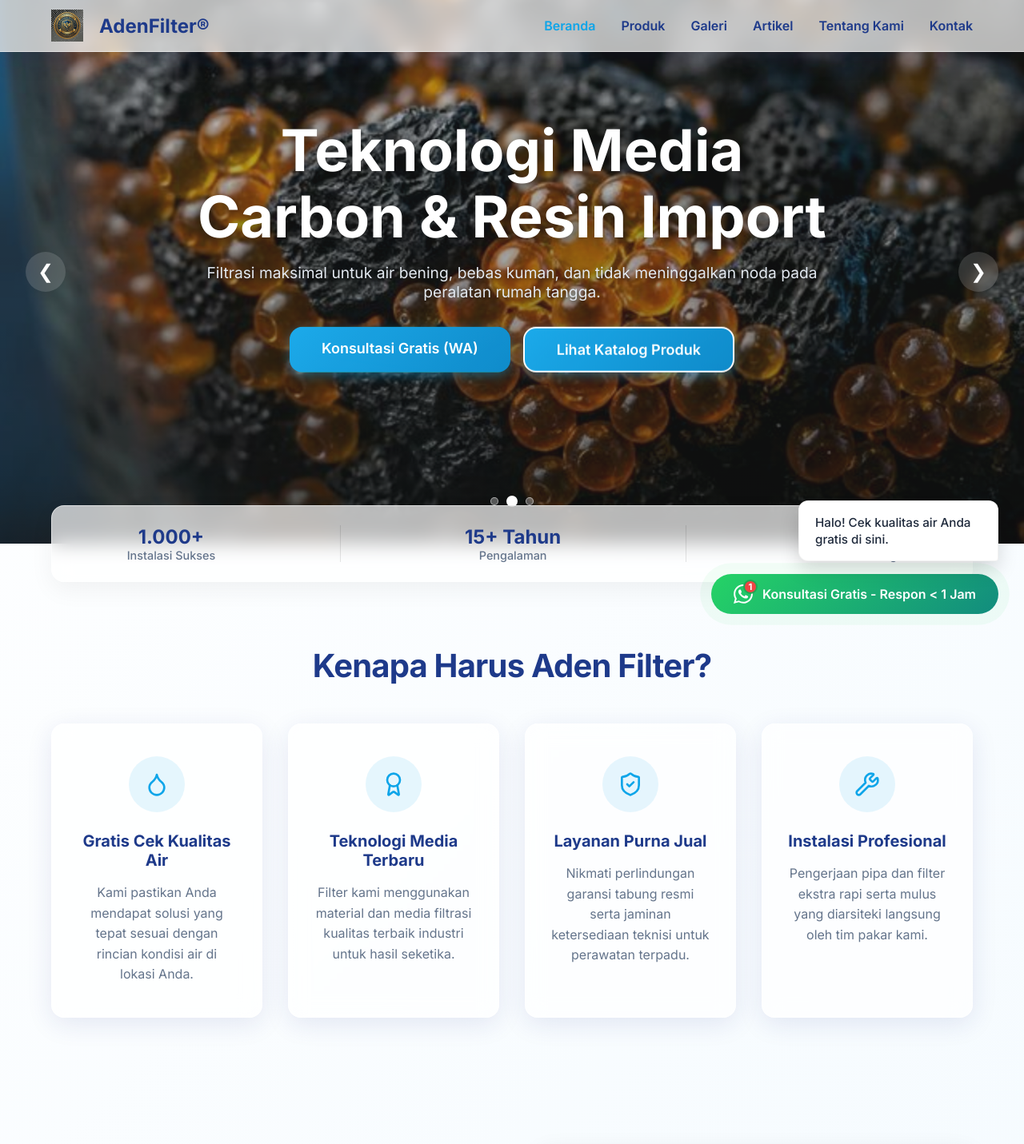
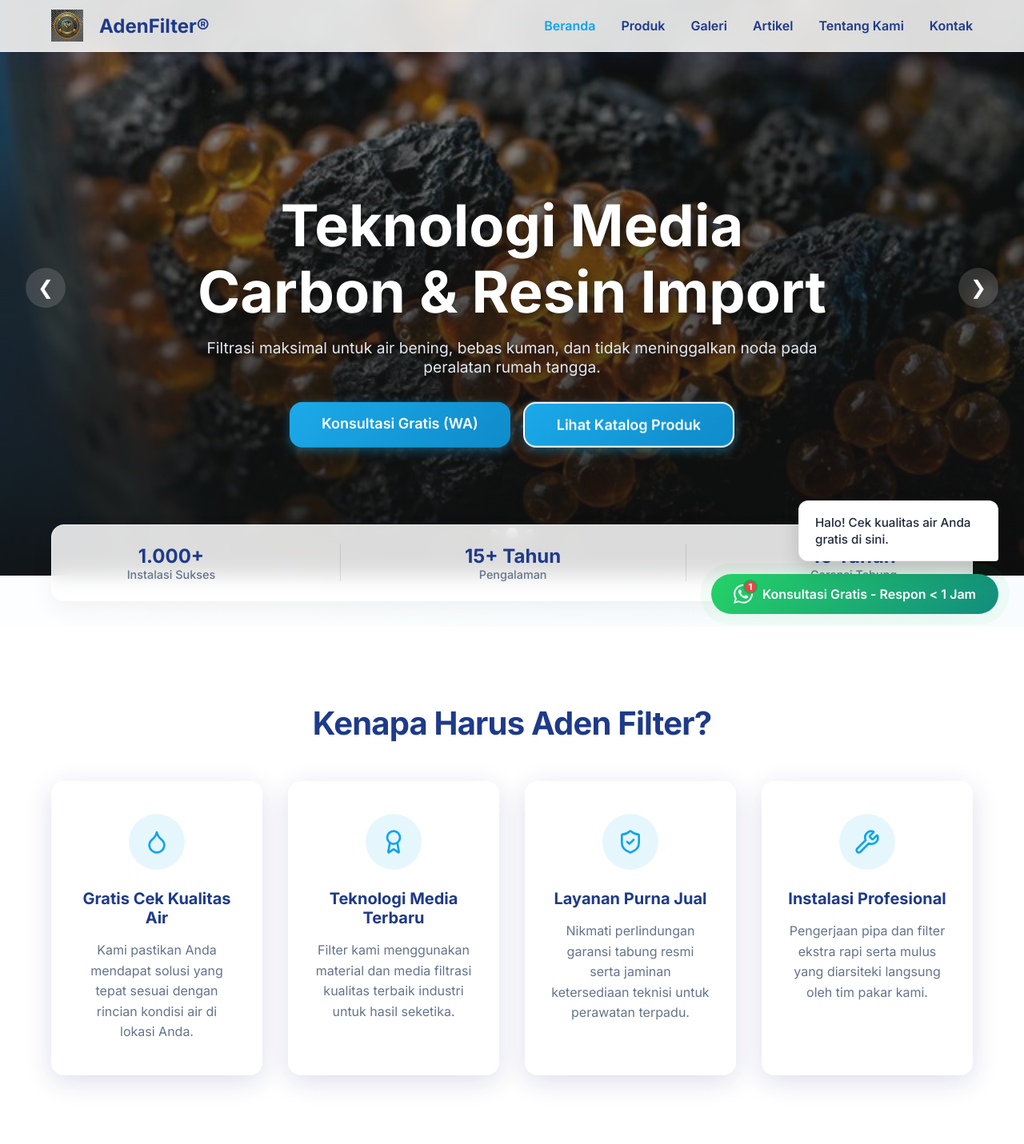
Before and after one commit to adenfilterofficial-blip/adenfilter, a React (Vite) app: page / in a window 1280 px wide. Shown: the top 1431 px of the page at 80% size. Built offline with nearby package versions, Linux system fonts and the light colour scheme.

Commit message:
fix: resolve layout spacing, stacking, and hero text readability issues

```diff
--- a/src/components/ArticlePreview.tsx
+++ b/src/components/ArticlePreview.tsx
@@ -23,7 +23,7 @@
 
 export const ArticlePreview = () => {
   return (
-    <section className="container section-padding" style={{ paddingBottom: '3rem' }}>
+    <section className="container section-padding">
       <div style={{ textAlign: 'center', marginBottom: '3rem' }}>
         <h2 className="section-title" style={{ marginBottom: '1rem' }}>Edukasi & Artikel</h2>
         <p style={{ color: 'var(--text-muted)', fontSize: '1.1rem' }}>Panduan dan informasi mendalam seputar instalasi, perawatan, dan kualitas air minum terbaik.</p>
--- a/src/components/HeroCarousel.tsx
+++ b/src/components/HeroCarousel.tsx
@@ -7,19 +7,19 @@
     image: "/assets/images/hero-slide-1.jpg",
     title: "Air Kuning, Bau Besi, atau Berkapur? Selesai dalam 1x Instalasi!",
     subtitle: "Solusi Air Bersih Terpercaya • Terdaftar HAKI • Gratis Konsultasi & Cek Kualitas Air.",
-    overlayBg: "linear-gradient(to bottom, rgba(0,0,0,0.5) 0%, rgba(0,0,0,0.85) 100%)"
+    overlayBg: "linear-gradient(to bottom, rgba(0,0,0,0.6) 0%, rgba(0,0,0,0.9) 100%)"
   },
   {
     image: "/assets/images/hero-slide-2.jpg",
     title: "Teknologi Media Carbon & Resin Import",
     subtitle: "Filtrasi maksimal untuk air bening, bebas kuman, dan tidak meninggalkan noda pada peralatan rumah tangga.",
-    overlayBg: "linear-gradient(to bottom, rgba(0,0,0,0.2) 0%, rgba(0,0,0,0.6) 100%)"
+    overlayBg: "linear-gradient(to bottom, rgba(0,0,0,0.4) 0%, rgba(0,0,0,0.85) 100%)"
   },
   {
     image: "/assets/images/hero-slide-3.jpg",
     title: "Melayani Aceh hingga Papua, Pusat di Tangsel & Jogja",
     subtitle: "Sudah dipercaya lebih dari 1.000+ pelanggan residensial dan industri di seluruh Indonesia.",
-    overlayBg: "linear-gradient(to bottom, rgba(0,0,0,0.4) 0%, rgba(0,0,0,0.8) 100%)"
+    overlayBg: "linear-gradient(to bottom, rgba(0,0,0,0.5) 0%, rgba(0,0,0,0.85) 100%)"
   }
 ];
 
@@ -48,7 +48,7 @@
             fetchPriority={index === 0 ? "high" : ("low" as any)}
           />
           <div className="hero-overlay" style={{ background: slide.overlayBg }}></div>
-          <div className="hero-content" style={{ padding: '0 1.5rem', width: '100%' }}>
+          <div className="hero-content" style={{ padding: '80px 1.5rem 0', width: '100%', top: '50%' }}>
             {index === 0 && (
               <div style={{ display: 'inline-flex', alignItems: 'center', gap: '0.4rem', background: 'rgba(255,255,255,0.15)', padding: '0.4rem 1rem', borderRadius: '50px', backdropFilter: 'blur(10px)', border: '1px solid rgba(255,255,255,0.3)', marginBottom: '1.5rem', position: 'relative', zIndex: 10 }}>
                 <Shield size={16} color="var(--primary-color, #fff)" />
--- a/src/components/Packages.tsx
+++ b/src/components/Packages.tsx
@@ -23,7 +23,7 @@
   ];
 
   return (
-    <section className="container section-padding" style={{ backgroundColor: 'rgba(248,250,252,0.5)', borderRadius: '24px', margin: '2rem auto' }}>
+    <section className="container section-padding" style={{ background: 'rgba(248,250,252,0.8)', borderRadius: '32px', border: '1px solid var(--glass-border)' }}>
       <div style={{ textAlign: 'center', marginBottom: '3rem' }}>
         <h2 className="section-title" style={{ marginBottom: '1rem' }}>Paket Solusi Populer</h2>
         <p style={{ color: 'var(--text-muted)', fontSize: '1.2rem', fontWeight: 600 }}>Tersedia berbagai pilihan. Harga mulai dari <span style={{ color: 'var(--primary-color)' }}>Rp 2.750.000</span></p>
--- a/src/components/ProfileSnippet.tsx
+++ b/src/components/ProfileSnippet.tsx
@@ -3,7 +3,7 @@
 
 export const ProfileSnippet = () => {
   return (
-    <section className="container section-padding" style={{ paddingBottom: '2rem' }}>
+    <section className="container section-padding">
       <div className="profile-snippet-layout">
         <div className="profile-snippet-content">
           <h2 className="section-title" style={{ textAlign: 'left', marginBottom: '1.5rem', fontSize: '2.2rem' }}>Pakar Penjernih Air Terpercaya di Bogor & Sekitarnya</h2>
--- a/src/components/Testimonials.tsx
+++ b/src/components/Testimonials.tsx
@@ -6,7 +6,7 @@
   ];
 
   return (
-    <section className="container section-padding" style={{ paddingBottom: '7rem' }}>
+    <section className="container section-padding">
       <h2 className="section-title">Testimoni Klien & Pelanggan</h2>
       <div className="testi-grid">
         {tests.map((t, i) => (
--- a/src/index.css
+++ b/src/index.css
@@ -5,9 +5,9 @@
   --primary-dark: #1e3a8a;
   --accent-cyan: #22d3ee;
   --bg-gradient: linear-gradient(135deg, #ffffff 0%, #e0f2fe 100%);
-  --glass-bg: rgba(255, 255, 255, 0.7);
-  --glass-border: rgba(255, 255, 255, 0.5);
-  --glass-shadow: 0 8px 32px 0 rgba(31, 38, 135, 0.1);
+  --glass-bg: rgba(255, 255, 255, 0.85);
+  --glass-border: rgba(255, 255, 255, 0.6);
+  --glass-shadow: 0 8px 32px 0 rgba(31, 38, 135, 0.15);
   --text-main: #1e293b;
   --text-muted: #64748b;
   --white: #ffffff;
@@ -58,12 +58,16 @@
   top: 0;
   left: 0;
   right: 0;
-  z-index: 50;
-  padding: 1rem 0;
+  z-index: 100;
+  padding: 1.25rem 0;
   border-top: none;
   border-left: none;
   border-right: none;
   border-radius: 0;
+  background: var(--glass-bg);
+  backdrop-filter: blur(16px);
+  -webkit-backdrop-filter: blur(16px);
+  border-bottom: 1px solid var(--glass-border);
 }
 .navbar .container {
   display: flex;
@@ -83,8 +87,8 @@
 /* Hero Carousel */
 .hero-carousel {
   position: relative;
-  height: 85vh;
-  min-height: 600px;
+  height: 90vh;
+  min-height: 700px;
   overflow: hidden;
   display: flex;
   align-items: center;
@@ -407,7 +411,13 @@
 
 /* New Content Sections */
 .section-padding {
-  padding: 5rem 1.5rem;
+  padding: 6rem 1.5rem;
+}
+
+.home-section {
+  position: relative;
+  z-index: 10;
+  background: var(--white);
 }
 
 /* Nav links */
--- a/src/pages/Home.tsx
+++ b/src/pages/Home.tsx
@@ -16,7 +16,7 @@
     <>
       <HeroCarousel ctaLink={contact.whatsapp_link} />
 
-      <div className="container" style={{ marginTop: '-3rem', position: 'relative', zIndex: 10 }}>
+      <div className="container" style={{ marginTop: '-4rem', position: 'relative', zIndex: 10, marginBottom: '2rem' }}>
         <div className="glass-panel" style={{ display: 'flex', flexWrap: 'wrap', justifyContent: 'space-around', padding: '1.5rem', textAlign: 'center', gap: '1rem', boxShadow: '0 10px 30px rgba(0,0,0,0.05)' }}>
           <div>
             <div style={{ fontSize: '1.5rem', fontWeight: 800, color: 'var(--primary-dark)' }}>1.000+</div>
@@ -35,10 +35,10 @@
         </div>
       </div>
 
-      <Features />
-      <ProfileSnippet />
+      <div className="home-section"><Features /></div>
+      <div className="home-section"><ProfileSnippet /></div>
 
-      <section className="container section-padding">
+      <section className="container section-padding home-section">
         <div style={{ textAlign: 'center', marginBottom: '3rem' }}>
           <h2 className="section-title" style={{ marginBottom: '1rem' }}>Produk Unggulan</h2>
           <p style={{ color: 'var(--text-muted)', fontSize: '1.1rem' }}>Sistem filter air premium terbaik pilihan pelanggan kami.</p>
@@ -60,11 +60,11 @@
         </div>
       </section>
 
-      <ProblemSolution />
-      <Packages />
-      <Testimonials />
-      <ArticlePreview />
-      <GallerySlider />
+      <div className="home-section"><ProblemSolution /></div>
+      <div className="home-section"><Packages /></div>
+      <div className="home-section"><Testimonials /></div>
+      <div className="home-section"><ArticlePreview /></div>
+      <div className="home-section"><GallerySlider /></div>
     </>
   );
 };
```
